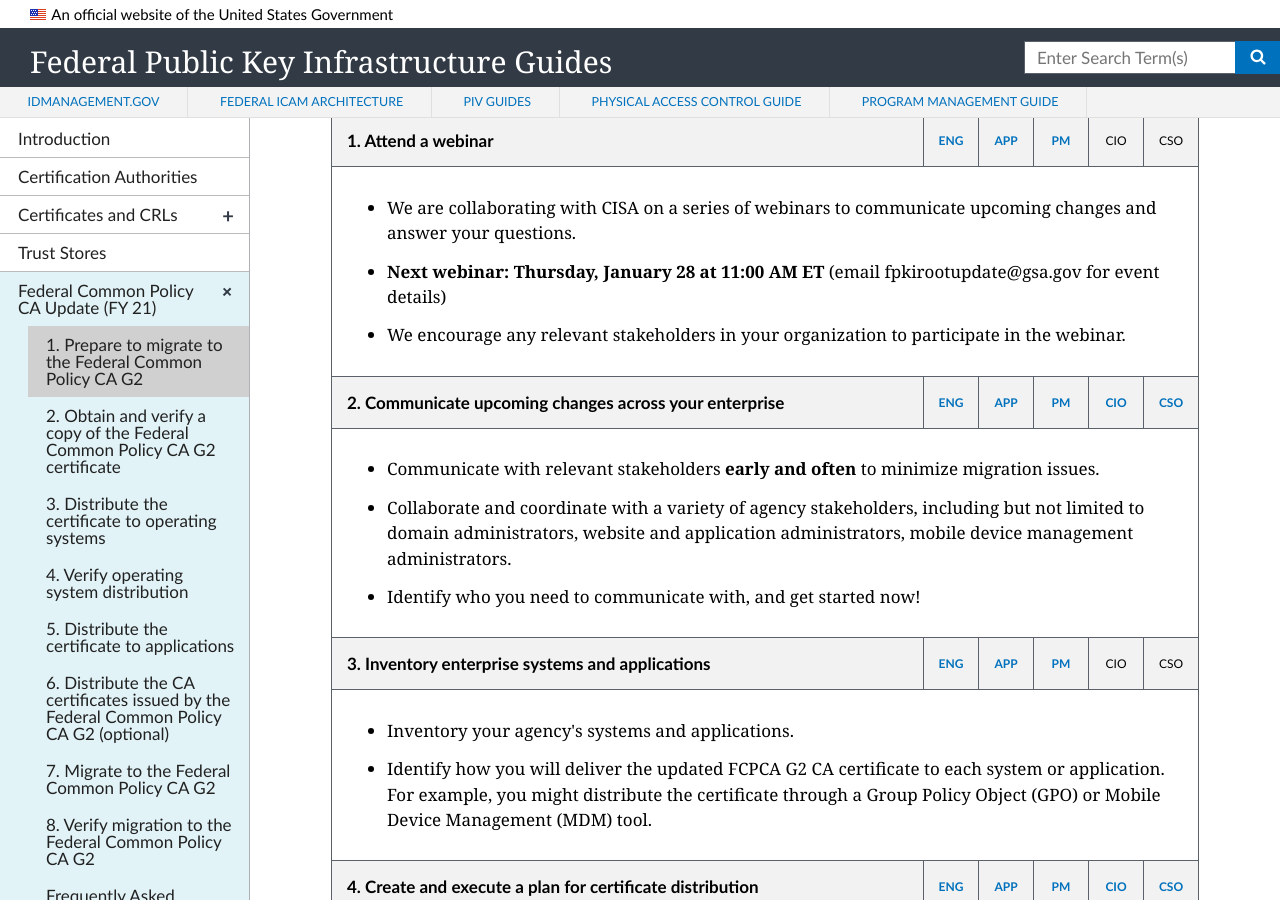
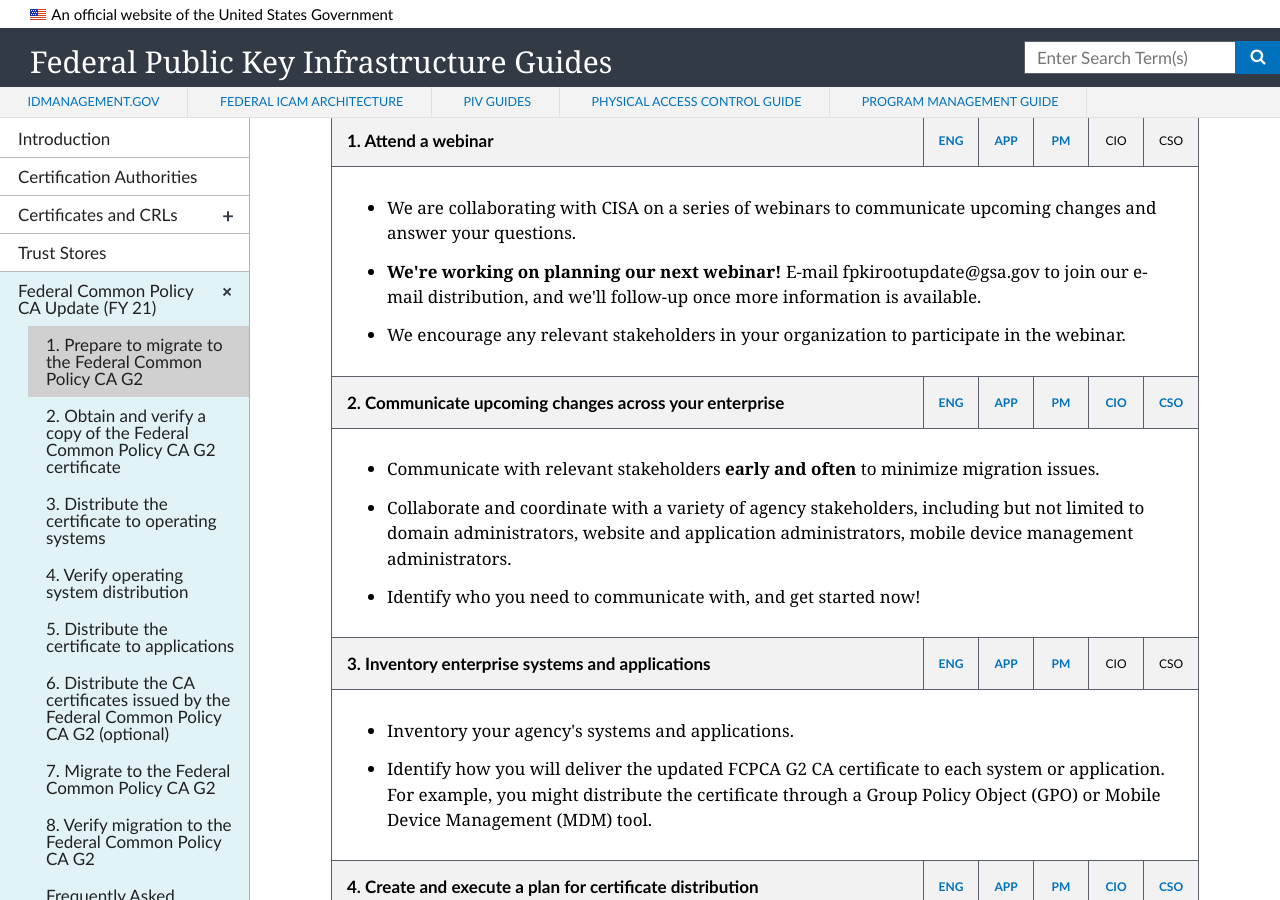
Before and after one commit to GSA/fpki-guides, a Jekyll site: the page built from _common/01_prepare_to_migrate.md, in a window 1280 px wide and 900 px high, scrolled down 582 px. Built offline with Jekyll 4.4.1, drawn with Linux system fonts in a browser that asks for light colours; nearby versions of some CDN libraries.

Commit message:
Update 01_prepare_to_migrate.md

```diff
--- a/_common/01_prepare_to_migrate.md
+++ b/_common/01_prepare_to_migrate.md
@@ -46,7 +46,7 @@
   <td colspan="7" class="desc">
   <ul>
 	<li>We are collaborating with CISA on a series of webinars to communicate upcoming changes and answer your questions. </li>
-	<li><strong>Next webinar: Thursday, January 28 at 11:00 AM ET</strong> (email fpkirootupdate@gsa.gov for event details)</li>
+	<li><strong>We're working on planning our next webinar!</strong> E-mail fpkirootupdate@gsa.gov to join our e-mail distribution, and we'll follow-up once more information is available.</li>
 	<li>We encourage any relevant stakeholders in your organization to participate in the webinar.</li>
   </ul>
   </td>
```
